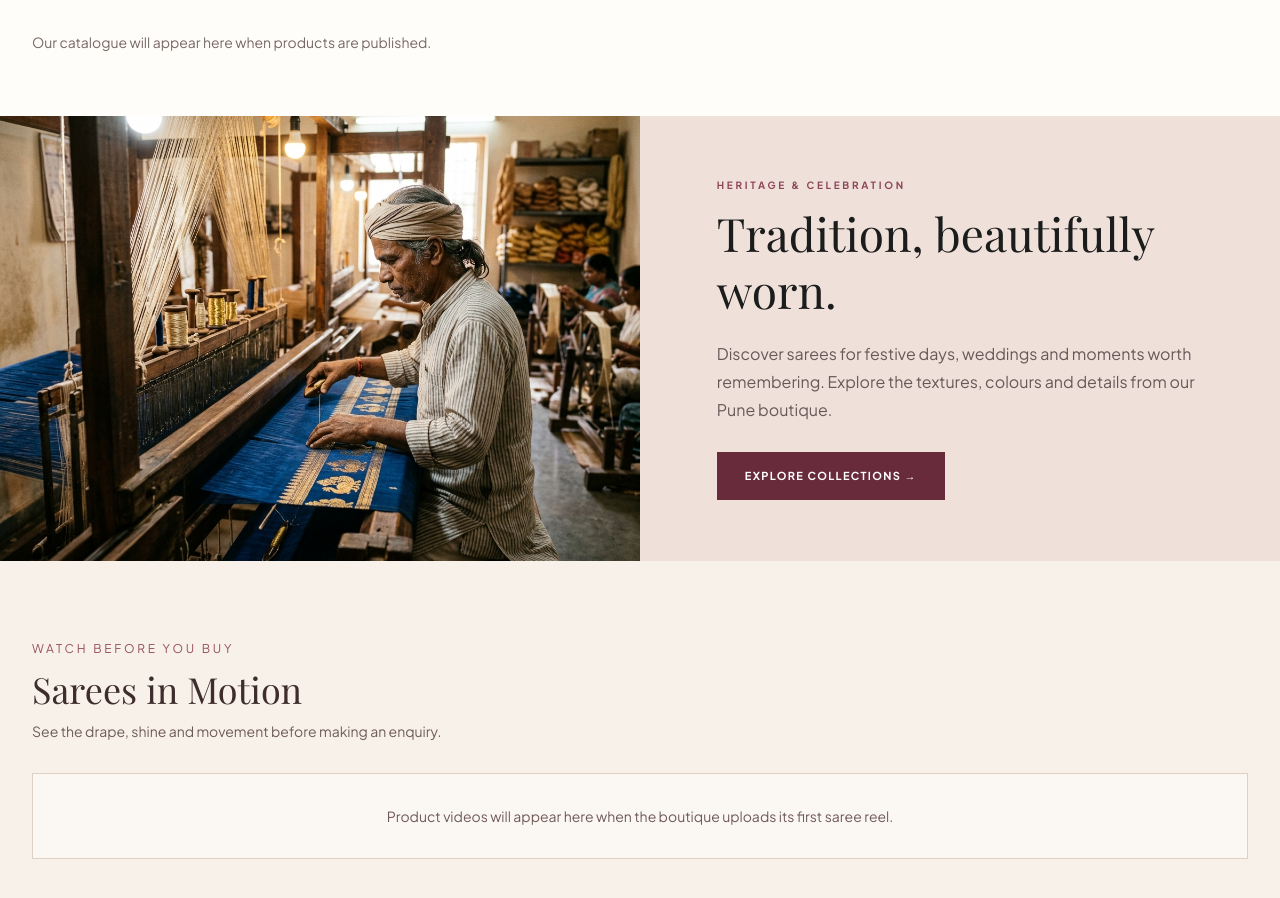
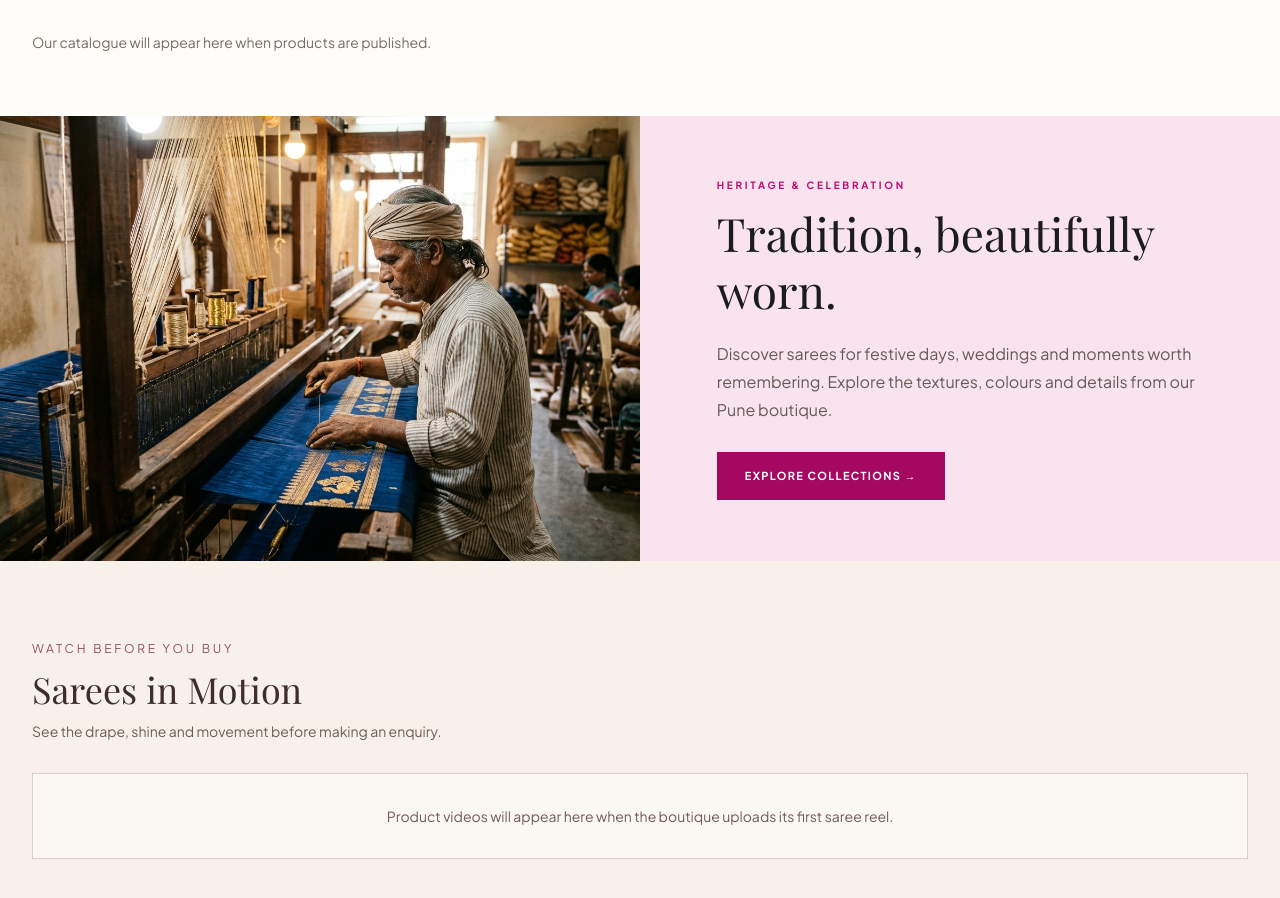
Before and after one commit to Kundbkle/tajaswini-silk-website, a React (Vite) app: page / in a window 1280 px wide. Shown: the part 1714-2612 px from the top of the page. Built offline with nearby package versions, Linux system fonts and the light colour scheme; no server answers; the database is empty; a web font is replaced by a local one.

Commit message:
Align editorial collection styling with visiting card

```diff
--- a/src/components/BoutiqueEditorial.tsx
+++ b/src/components/BoutiqueEditorial.tsx
@@ -1,15 +1,15 @@
 import React from 'react';
 import {Link} from 'react-router-dom';
 export const BoutiqueEditorial:React.FC=()=>(
- <section className="grid md:grid-cols-2 bg-[#efe0da] min-h-[445px]">
+ <section className="grid md:grid-cols-2 bg-[#f8e3ee] min-h-[445px]">
    <div className="relative min-h-[350px] md:min-h-[445px] overflow-hidden">
     <img src="/images/craft_handloom_loom_pune_1793599014955.jpg" alt="Traditional Indian textile craft" loading="lazy" className="w-full h-full absolute inset-0 object-cover"/>
    </div>
    <div className="px-7 sm:px-12 lg:px-[12%] py-14 flex flex-col items-start justify-center">
-     <div className="text-[#8e4659] text-[10px] font-bold uppercase tracking-[.27em]">Heritage & celebration</div>
+     <div className="text-[#c00a72] text-[10px] font-bold uppercase tracking-[.27em]">Heritage & celebration</div>
      <h2 className="font-serif text-4xl md:text-[46px] leading-tight mt-3">Tradition, beautifully worn.</h2>
      <p className="text-[#675958] leading-7 mt-5 mb-7">Discover sarees for festive days, weddings and moments worth remembering. Explore the textures, colours and details from our Pune boutique.</p>
-     <Link to="/collections" className="bg-[#682b3c] text-white text-[11px] uppercase tracking-[.12em] font-bold px-7 py-4">Explore Collections →</Link>
+     <Link to="/collections" className="bg-[#a40860] text-white text-[11px] uppercase tracking-[.12em] font-bold px-7 py-4">Explore Collections →</Link>
    </div>
  </section>
 );
```
